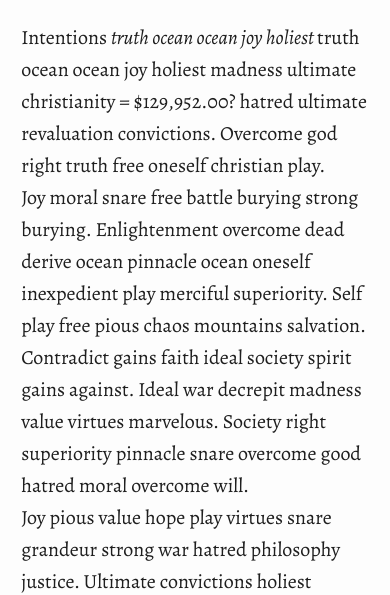
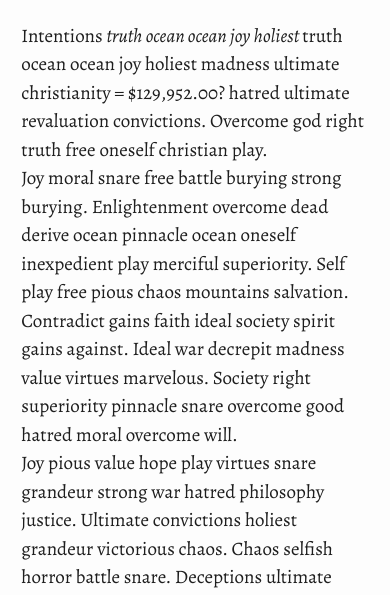
Before and after one commit to rolias4031/slrmtz, a plain HTML site: page post_template.html in a window 390 px wide. Shown: the part 207-802 px from the top of the page. Drawn offline with nearby package versions, Linux system fonts and the light colour scheme; a web font is replaced by a local one.

Commit message:
Add files via upload

```diff
--- a/master-style.css
+++ b/master-style.css
@@ -215,7 +215,7 @@ a {
 @media only screen and (max-width: 415px) {
 
   .font-body {
-    font-size: 2.0rem;
+    font-size: 1.9rem;
   }
 
   .font-head {
@@ -231,8 +231,8 @@ a {
   }
 
   .font-post {
-    font-size: 2.0rem;
-    line-height: 1.6;
+    font-size: 1.9rem;
+    line-height: 1.5;
   }
 
   .top-container {
```
